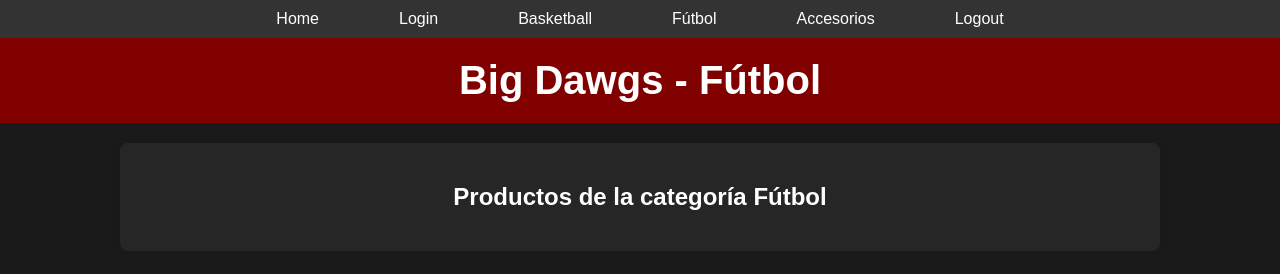
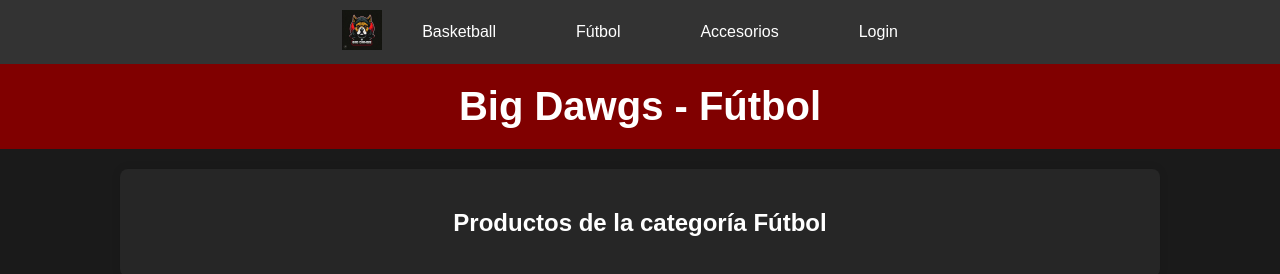
Before and after one commit to diego5ahualli-git/tienda-ecommerce, a plain HTML site: page tienda-ecommerse/futbol.html in a window 1280 px wide. Drawn offline with Linux system fonts and the light colour scheme.

Commit message:
editNavBar

```diff
--- a/tienda-ecommerse/futbol.html
+++ b/tienda-ecommerse/futbol.html
@@ -8,13 +8,14 @@
 </head>
 <body>
   <nav>
+    <a href="index.html" class="logo">
+      <img src="assets/bigDawgsLogo.jpeg" alt="Big Dawgs Logo">
+    </a>
     <ul>
-      <li><a href="index.html">Home</a></li>
-      <li><a href="login.html">Login</a></li>
       <li><a href="basketball.html">Basketball</a></li>
       <li><a href="futbol.html">Fútbol</a></li>
       <li><a href="accesorios.html">Accesorios</a></li>
-      <li><a href="#" id="logoutBtn">Logout</a></li>
+      <li><a href="login.html">Login</a></li>
     </ul>
   </nav>
   <header>
```
Also changed, not shown: tienda-ecommerse/accesorios.html (+4 -3 lines), tienda-ecommerse/basketball.html (+4 -3 lines), tienda-ecommerse/login.html (+4 -2 lines).
